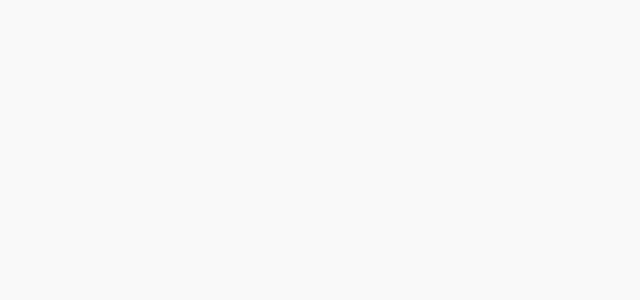
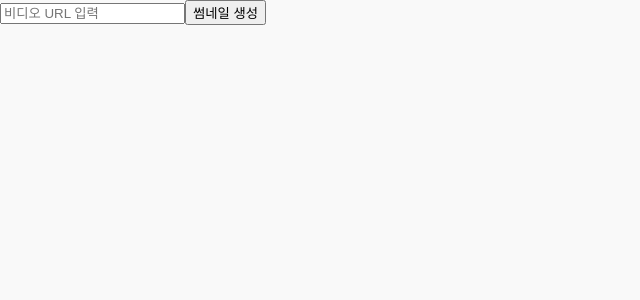
Before and after one commit to bongseok-k/my-cms, a React (Create React App) app: page /thumbnail-generator in a window 1280 px wide. Before the commit this address had no page. Shown: the top 300 px of the page, without its empty margins (0-640 px from the left). Built offline with nearby package versions, Linux system fonts and the light colour scheme.

Commit message:
썸네일 추출 버튼 추가

```diff
--- a/src/App.js
+++ b/src/App.js
@@ -5,6 +5,7 @@ import MainPage from './MainPage';
 import ContentBuilderPage from './ContentBuilderPage';
 import CourseListPage from './CourseListPage';
 import LibraryMainPage from './LibraryMainPage';
+import ThumbnailGenerator from './ThumbnailGenerator';
 import './App.css';
 
 function App() {
@@ -15,6 +16,7 @@ function App() {
       <Route path="/content-builder" element={<ContentBuilderPage />} />
       <Route path="/course-list" element={<CourseListPage />} />
       <Route path="/library-list" element={<LibraryMainPage />} />
+      <Route path="/thumbnail-generator" element={<ThumbnailGenerator />} />
     </Routes>
   );
 }
--- a/src/DetailInputPage.js
+++ b/src/DetailInputPage.js
@@ -99,6 +99,15 @@ function DetailInputPage({
             <div className="thumbnail-placeholder">
           <FaCloudUploadAlt size={32} style={{ marginRight: '10px' }} />
           <FaSearch size={32} />
+                {/* 자동 추출 버튼 추가 */}
+      <button
+        className="auto-extract-button"
+        onClick={() => window.location.href = "/thumbnail-generator"}
+        style={{ marginLeft: '10px', padding: '4px 8px', fontSize: "0.9em", border: "none", borderRadius: "4px", backgroundColor: "#0072ff", color: "#fff" }}
+      >
+        자동 추출
+      </button>
+
             </div>
           )}
 
--- /dev/null
+++ b/src/ThumbnailGenerator.js
@@ -0,0 +1,67 @@
+import React, { useRef, useState } from "react";
+
+function ThumbnailGenerator() {
+  const [videoUrl, setVideoUrl] = useState("");
+  const [thumbnail, setThumbnail] = useState(null);
+  const videoRef = useRef(null);
+  const canvasRef = useRef(null);
+
+  const generateThumbnail = () => {
+    const video = videoRef.current;
+    const canvas = canvasRef.current;
+    if (!video || !canvas) return;
+
+    // 3초 지점의 프레임을 캡처 (원하는 시간으로 조절)
+    video.currentTime = 3;
+
+    video.addEventListener("seeked", function capture() {
+      // 캔버스에 비디오 프레임 그리기
+      canvas.width = video.videoWidth;
+      canvas.height = video.videoHeight;
+      const ctx = canvas.getContext("2d");
+      ctx.drawImage(video, 0, 0, canvas.width, canvas.height);
+      // Data URL로 변환
+      const dataUrl = canvas.toDataURL("image/jpeg");
+      setThumbnail(dataUrl);
+      video.removeEventListener("seeked", capture);
+    });
+  };
+
+  const handleLoadVideo = () => {
+    // 비디오 로드 후 썸네일 생성 호출
+    generateThumbnail();
+  };
+
+  return (
+    <div>
+      <input
+        type="text"
+        placeholder="비디오 URL 입력"
+        value={videoUrl}
+        onChange={(e) => setVideoUrl(e.target.value)}
+      />
+      <button onClick={handleLoadVideo}>썸네일 생성</button>
+
+      {/* 비디오 요소 (숨김 처리) */}
+      {videoUrl && (
+        <video
+          ref={videoRef}
+          src={videoUrl}
+          onLoadedData={generateThumbnail}
+          style={{ display: "none" }}
+          crossOrigin="anonymous"
+        />
+      )}
+      <canvas ref={canvasRef} style={{ display: "none" }} />
+
+      {thumbnail && (
+        <div>
+          <h3>생성된 썸네일:</h3>
+          <img src={thumbnail} alt="썸네일" />
+        </div>
+      )}
+    </div>
+  );
+}
+
+export default ThumbnailGenerator;
```
